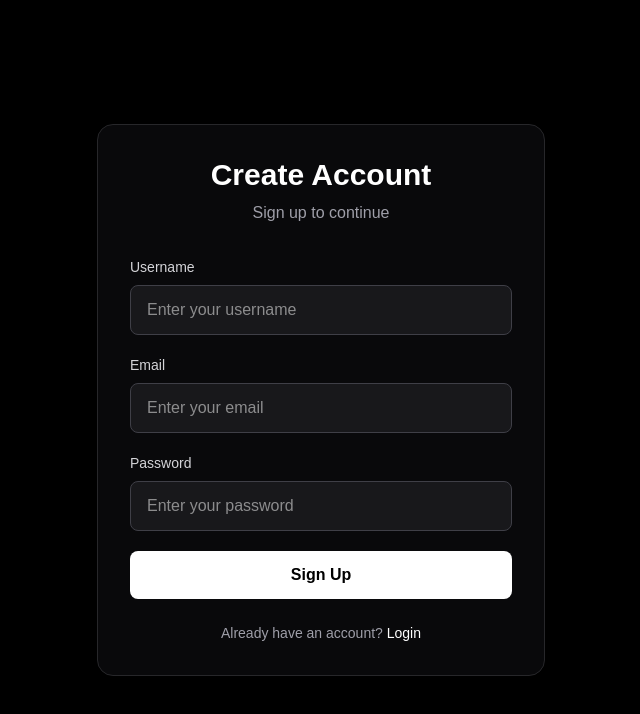
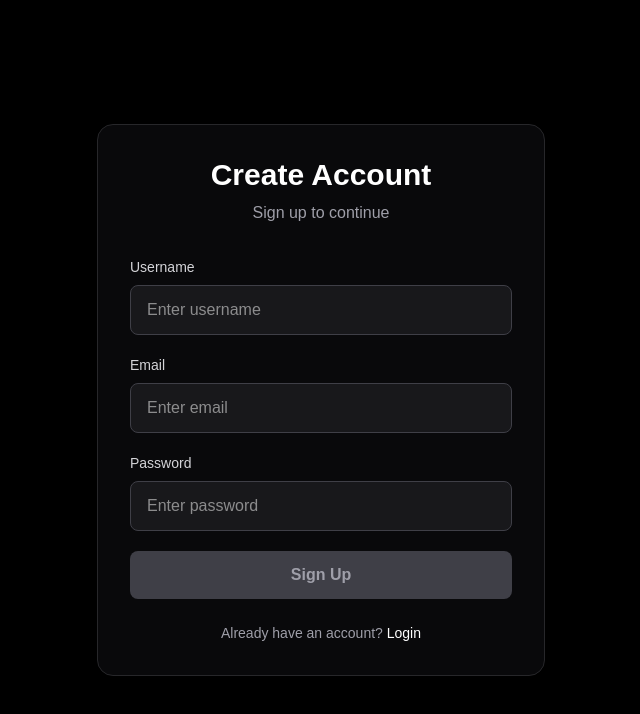
Before and after one commit to ShauravBhatt/AuthNext, a Next.js app: page /signup in a window 1280 px wide. Shown: the top 714 px of the page, without its empty margins (319-959 px from the left). Built offline with nearby package versions, Linux system fonts and the light colour scheme.

Commit message:
feat: add signup functionality

```diff
--- /dev/null
+++ b/src/app/api/users/signup/route.ts
@@ -0,0 +1,63 @@
+import { connectDb } from "@/database/dbConfig";
+import User from "@/models/userSchema";
+import { NextResponse, NextRequest } from "next/server";
+import bcrypt from "bcrypt";
+
+export async function POST(request: NextRequest) {
+  try {
+    await connectDb();
+    const reqBody = await request.json();
+    const { username, email, password } = reqBody;
+
+    if (
+      username.trim().length == 0 ||
+      email.trim().length == 0 ||
+      password.trim().length == 0
+    ) {
+      return NextResponse.json(
+        { error: "Invalid input received" },
+        { status: 400 },
+      );
+    }
+
+    if (password.length < 8) {
+      return NextResponse.json(
+        { error: "Password must be at least 8 characters" },
+        { status: 400 },
+      );
+    }
+
+    const user = await User.findOne({
+      $or: [
+        { username: username.trim() },
+        { email: email.toLowerCase().trim() },
+      ],
+    });
+
+    if (user) {
+      return NextResponse.json(
+        { error: "User already exists" },
+        { status: 400 },
+      );
+    }
+
+    const hashedPassword = await bcrypt.hash(password, 10);
+
+    const newUser = new User({
+      username,
+      email,
+      password: hashedPassword,
+    });
+
+    await newUser.save();
+
+    return NextResponse.json(
+      { message: "User created successfully", success: true },
+      {
+        status: 201,
+      },
+    );
+  } catch (error: any) {
+    return NextResponse.json({ error: error.message }, { status: 500 });
+  }
+}
--- a/src/app/layout.tsx
+++ b/src/app/layout.tsx
@@ -1,6 +1,7 @@
 import type { Metadata } from "next";
 import { Geist, Geist_Mono } from "next/font/google";
 import "./globals.css";
+import { Toaster } from "react-hot-toast";
 
 const geistSans = Geist({
   variable: "--font-geist-sans",
@@ -27,7 +28,10 @@ export default function RootLayout({
       lang="en"
       className={`${geistSans.variable} ${geistMono.variable} h-full antialiased`}
     >
-      <body className="min-h-full flex flex-col">{children}</body>
+      <body className="min-h-full flex flex-col">
+        {children}
+        <Toaster position="top-center" reverseOrder={false} />
+      </body>
     </html>
   );
 }
--- a/src/app/signup/page.tsx
+++ b/src/app/signup/page.tsx
@@ -1,17 +1,49 @@
 "use client";
 import Link from "next/link";
 import axios from "axios";
-import React, { useState } from "react";
+import React, { useEffect, useState } from "react";
 import { useRouter } from "next/navigation";
+import toast from "react-hot-toast";
 
 export default function SignupPage() {
+  const router = useRouter();
+
   const [user, setUser] = useState({
     email: "",
     password: "",
     username: "",
   });
 
-  const onSignUp = () => {};
+  const [buttonDisabled, setButtonDisabled] = useState(true);
+
+  useEffect(() => {
+    if (
+      user.username.trim().length > 0 &&
+      user.email.trim().length > 0 &&
+      user.password.trim().length >= 8
+    ) {
+      setButtonDisabled(false);
+    } else {
+      setButtonDisabled(true);
+    }
+  }, [user]);
+
+  const onSignUp = async (e:any) => {
+    e.preventDefault();
+
+    try {
+      await toast.promise(axios.post("/api/users/signup", user), {
+        loading: "Creating your account...",
+        success: "Account created successfully!",
+        error: (err: any) =>
+          err.response?.data?.error || "Something went wrong!",
+      });
+
+      router.push("/login");
+    } catch (error) {
+      // Already handled by toast.promise
+    }
+  };
 
   return (
     <div className="min-h-screen bg-black flex items-center justify-center px-4">
@@ -22,65 +54,57 @@ export default function SignupPage() {
 
         <p className="mt-2 text-center text-zinc-400">Sign up to continue</p>
 
-        <form className="mt-8 space-y-5">
+        <form onSubmit={onSignUp} className="mt-8 space-y-5">
+          {/* Username */}
           <div>
-            <label
-              htmlFor="username"
-              className="mb-2 block text-sm font-medium text-zinc-300"
-            >
+            <label className="mb-2 block text-sm font-medium text-zinc-300">
               Username
             </label>
 
             <input
-              id="username"
               type="text"
               value={user.username}
               onChange={(e) => setUser({ ...user, username: e.target.value })}
-              placeholder="Enter your username"
-              className="w-full rounded-lg border border-zinc-700 bg-zinc-900 px-4 py-3 text-white outline-none transition focus:border-white"
+              className="w-full rounded-lg border border-zinc-700 bg-zinc-900 px-4 py-3 text-white outline-none focus:border-white"
+              placeholder="Enter username"
             />
           </div>
 
+          {/* Email */}
           <div>
-            <label
-              htmlFor="email"
-              className="mb-2 block text-sm font-medium text-zinc-300"
-            >
+            <label className="mb-2 block text-sm font-medium text-zinc-300">
               Email
             </label>
 
             <input
-              id="email"
               type="email"
               value={user.email}
               onChange={(e) => setUser({ ...user, email: e.target.value })}
-              placeholder="Enter your email"
-              className="w-full rounded-lg border border-zinc-700 bg-zinc-900 px-4 py-3 text-white outline-none transition focus:border-white"
+              className="w-full rounded-lg border border-zinc-700 bg-zinc-900 px-4 py-3 text-white outline-none focus:border-white"
+              placeholder="Enter email"
             />
           </div>
 
+          {/* Password */}
           <div>
-            <label
-              htmlFor="password"
-              className="mb-2 block text-sm font-medium text-zinc-300"
-            >
+            <label className="mb-2 block text-sm font-medium text-zinc-300">
               Password
             </label>
 
             <input
-              id="password"
               type="password"
               value={user.password}
               onChange={(e) => setUser({ ...user, password: e.target.value })}
-              placeholder="Enter your password"
-              className="w-full rounded-lg border border-zinc-700 bg-zinc-900 px-4 py-3 text-white outline-none transition focus:border-white"
+              className="w-full rounded-lg border border-zinc-700 bg-zinc-900 px-4 py-3 text-white outline-none focus:border-white"
+              placeholder="Enter password"
             />
           </div>
 
+          {/* Button */}
           <button
-            onClick={onSignUp}
             type="submit"
-            className="w-full rounded-lg bg-white py-3 font-semibold text-black transition hover:bg-zinc-200 cursor-pointer"
+            disabled={buttonDisabled}
+            className="w-full rounded-lg bg-white py-3 font-semibold text-black transition hover:bg-zinc-200 disabled:bg-zinc-700 disabled:text-zinc-400 disabled:cursor-not-allowed"
           >
             Sign Up
           </button>
@@ -88,10 +112,7 @@ export default function SignupPage() {
 
         <p className="mt-6 text-center text-sm text-zinc-400">
           Already have an account?{" "}
-          <Link
-            href="/login"
-            className="cursor-pointer text-white hover:underline"
-          >
+          <Link href="/login" className="text-white hover:underline">
             Login
           </Link>
         </p>
--- a/src/models/userSchema.ts
+++ b/src/models/userSchema.ts
@@ -49,6 +49,6 @@ const userSchema = new Schema(
   },
 );
 
-const User = mongoose.models.users || mongoose.model("User", userSchema);
+const User = mongoose.models.User || mongoose.model("User", userSchema);
 
 export default User;
```
